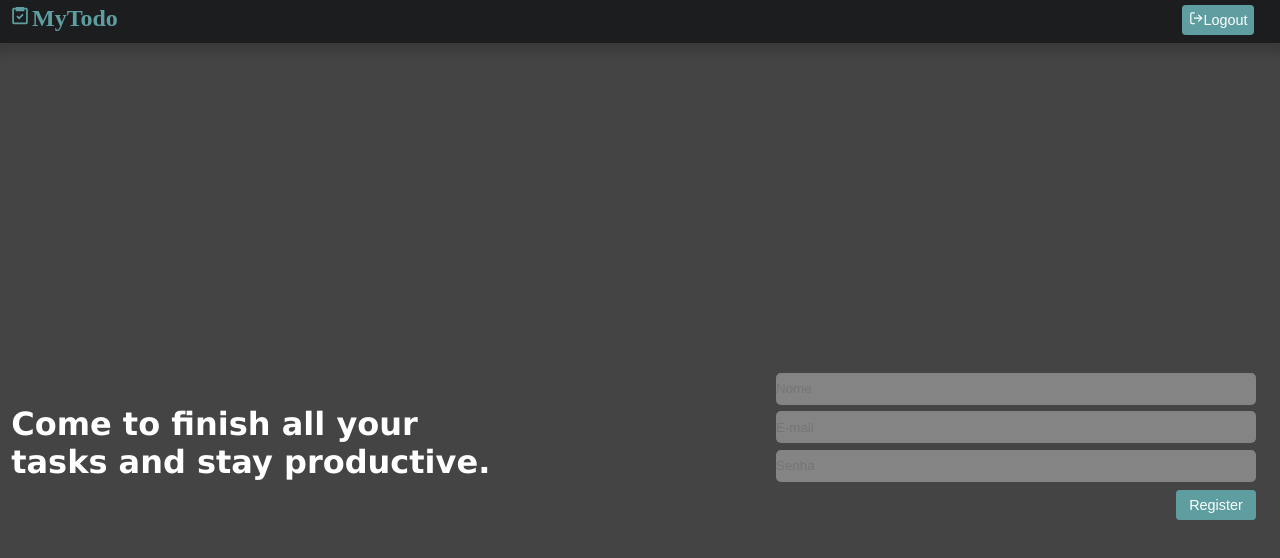
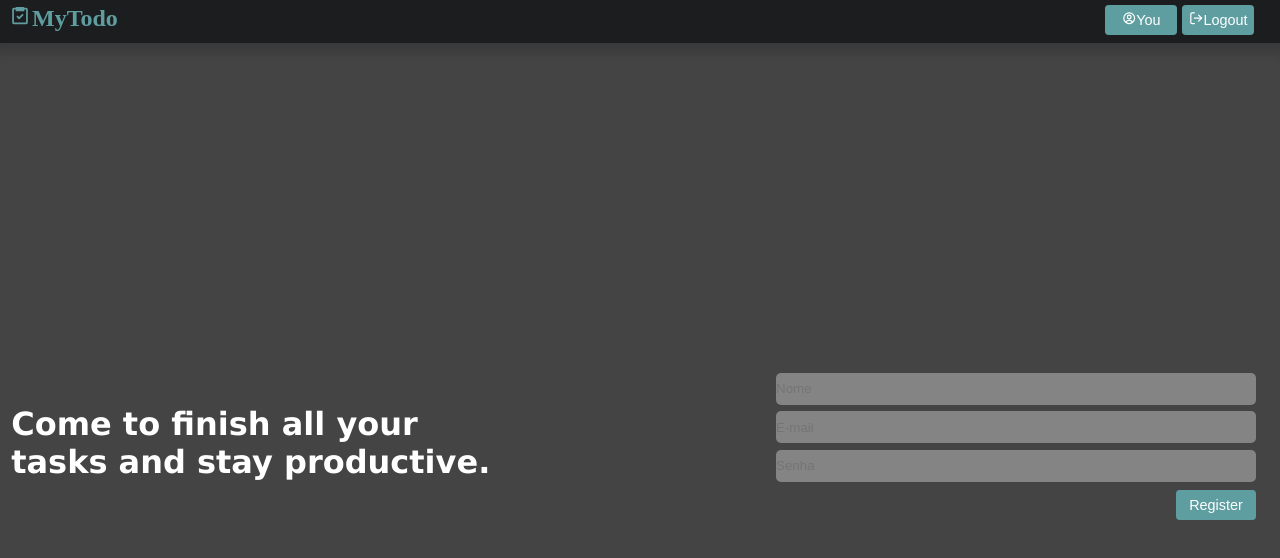
Before and after one commit to ranielsobrinho/myTodo, a React (Create React App) app: page / in a window 1280 px wide. Shown: the top 558 px of the page. Built offline with nearby package versions, Linux system fonts and the light colour scheme.

Commit message:
Add button that links to user component page

```diff
--- a/src/components/Toolbar/index.jsx
+++ b/src/components/Toolbar/index.jsx
@@ -2,7 +2,7 @@ import React from 'react'
 import { useHistory } from 'react-router-dom'
 import './index.css'
 
-import { BiTask } from 'react-icons/bi';
+import { BiTask, BiUserCircle } from 'react-icons/bi';
 import { FiLogOut } from 'react-icons/fi';
 export default function Toolbar () {
     const history = useHistory();
@@ -13,12 +13,19 @@ export default function Toolbar () {
         history.push('/');
     }
 
+    function getUser() {
+        const id = sessionStorage.getItem('userId');
+
+        history.push(`/user/${id}`);
+    }
+
 
     return (
         <div className="Toolbar">
             <nav>
                 <h2 className="Logo"><BiTask />MyTodo</h2>
                 <div>
+                    <button className="button" onClick={() => {getUser()}}><BiUserCircle />You</button>
                     <button className="button" onClick={() => {logout()}}><FiLogOut />Logout</button>
                 </div>
             </nav>
```
